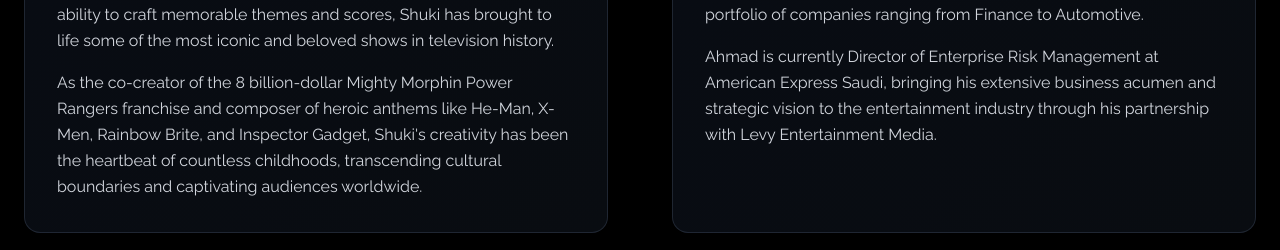
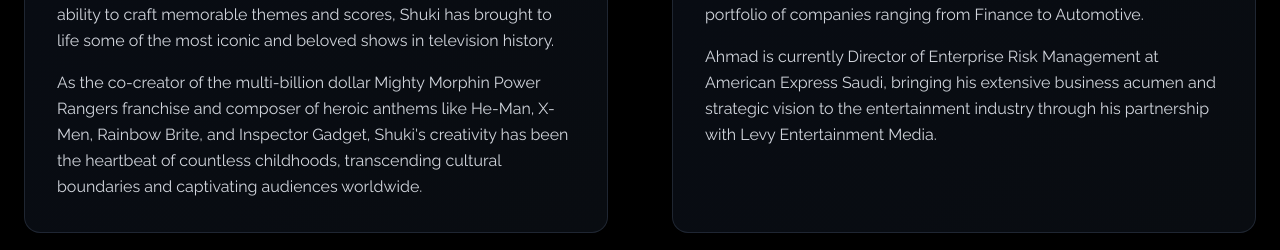
Before and after one commit to Eyoab11/lunar-22, a Next.js app: page /founders in a window 1280 px wide. Shown: the part 663-913 px from the top of the page. Built offline with nearby package versions, Linux system fonts and the light colour scheme.

Commit message:
fix: text fix in the founders page

```diff
--- a/app/founders/page.tsx
+++ b/app/founders/page.tsx
@@ -56,7 +56,7 @@
                   Shuki Levy is a visionary producer, composer, and songwriter whose work has defined a generation of entertainment. With an unparalleled ability to craft memorable themes and scores, Shuki has brought to life some of the most iconic and beloved shows in television history.
                 </p>
                 <p>
-                  As the co-creator of the 8 billion-dollar Mighty Morphin Power Rangers franchise and composer of heroic anthems like He-Man, X-Men, Rainbow Brite, and Inspector Gadget, Shuki's creativity has been the heartbeat of countless childhoods, transcending cultural boundaries and captivating audiences worldwide.
+                  As the co-creator of the multi-billion dollar Mighty Morphin Power Rangers franchise and composer of heroic anthems like He-Man, X-Men, Rainbow Brite, and Inspector Gadget, Shuki's creativity has been the heartbeat of countless childhoods, transcending cultural boundaries and captivating audiences worldwide.
                 </p>
               </div>
             </motion.div>
```
